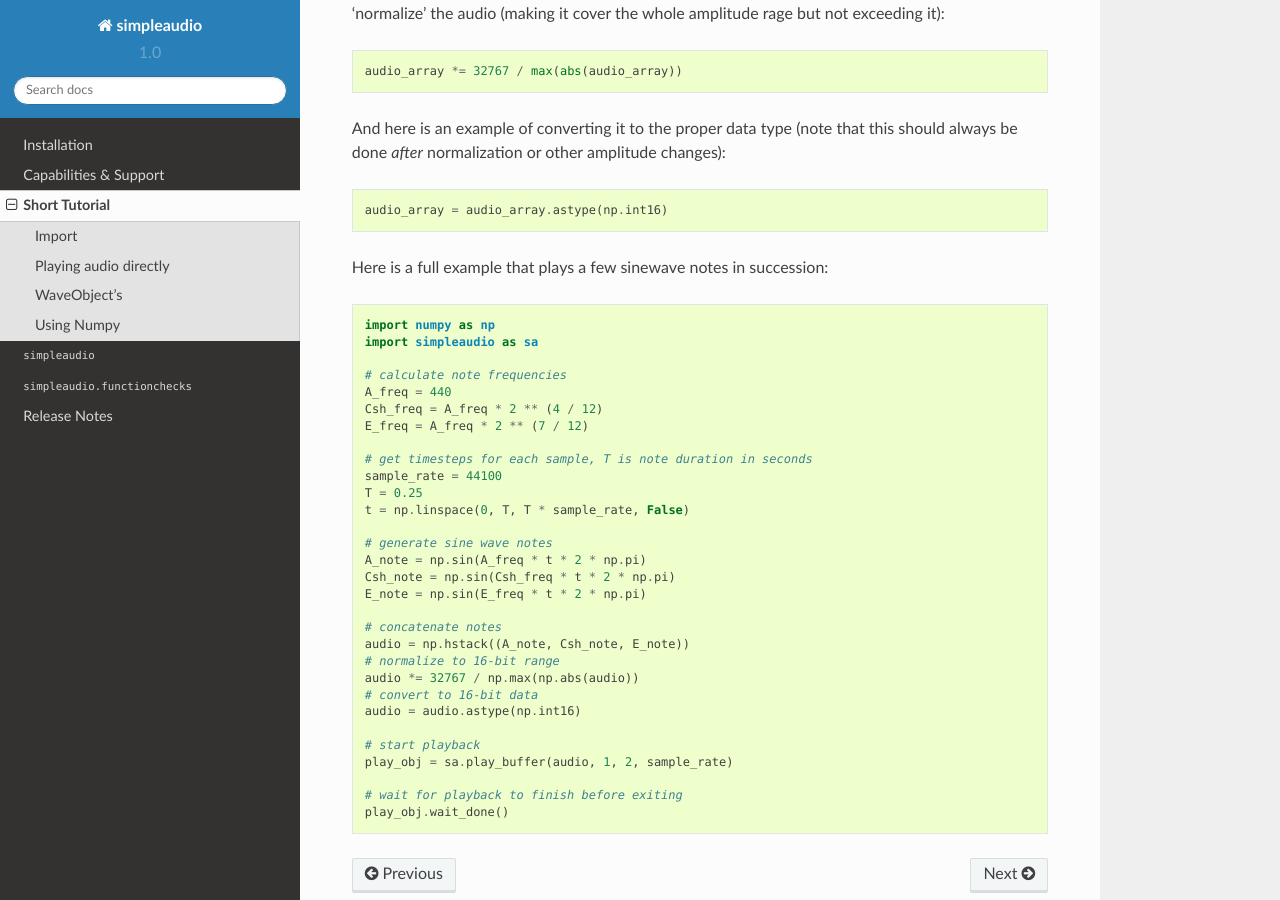
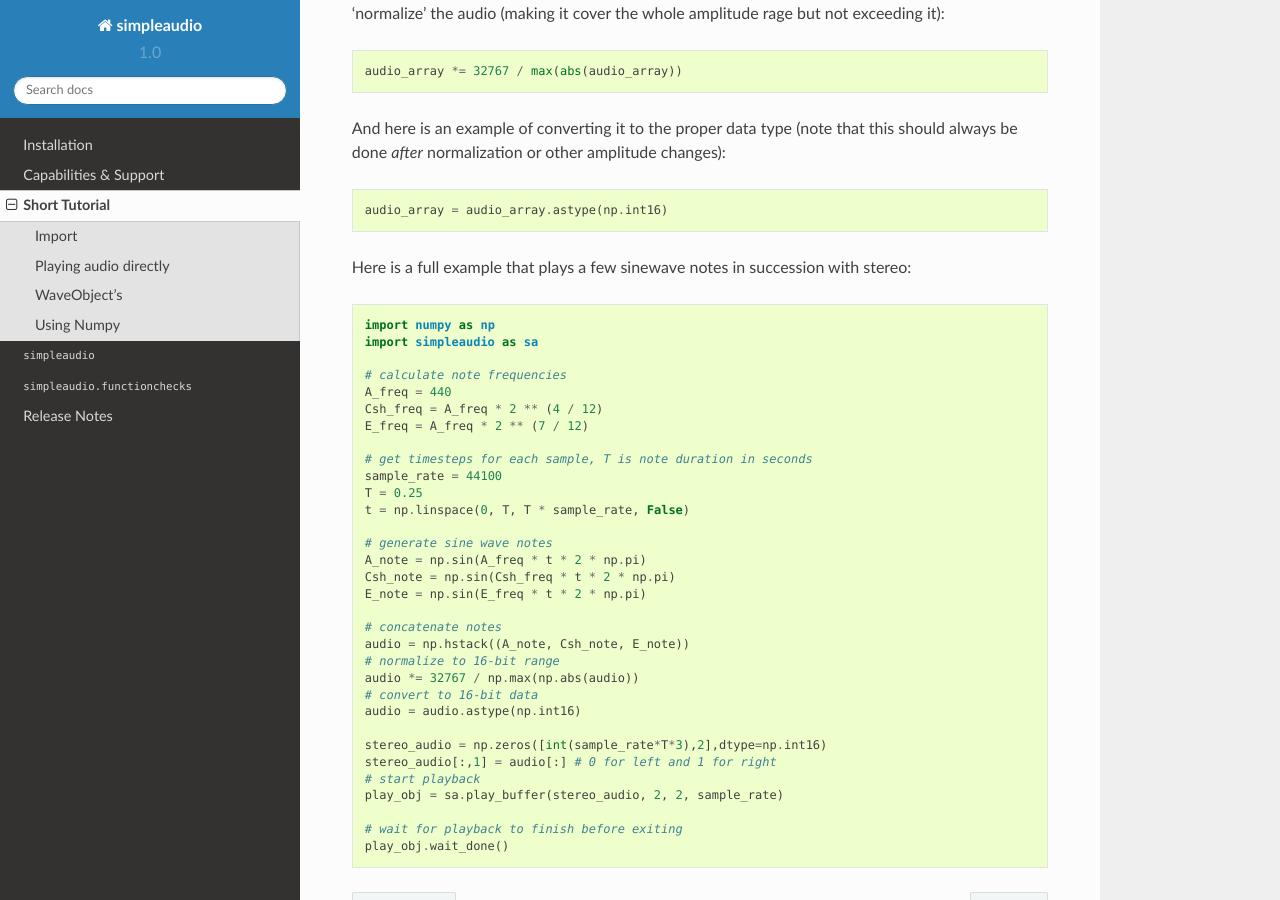
Before and after one commit to hamiltron/py-simple-audio, a Sphinx documentation site: the page built from docs/tutorial.rst, in a window 1280 px wide and 900 px high, scrolled down 1785 px. Built offline with Sphinx 7.4.7 and the Read the Docs theme 2.0.0, drawn with Linux system fonts in a browser that asks for light colours.

Commit message:
Update tutorial.rst
changed example for stereo

```diff
--- a/docs/tutorial.rst
+++ b/docs/tutorial.rst
@@ -82,7 +82,7 @@ this should always be done *after* normalization or other amplitude changes)::
 
    audio_array = audio_array.astype(np.int16)
 
-Here is a full example that plays a few sinewave notes in succession::
+Here is a full example that plays a few sinewave notes in succession with stereo::
 
    import numpy as np
    import simpleaudio as sa
@@ -109,8 +109,10 @@ Here is a full example that plays a few sinewave notes in succession::
    # convert to 16-bit data
    audio = audio.astype(np.int16)
 
+   stereo_audio = np.zeros([int(sample_rate*T*3),2],dtype=np.int16)
+   stereo_audio[:,1] = audio[:] # 0 for left and 1 for right
    # start playback
-   play_obj = sa.play_buffer(audio, 1, 2, sample_rate)
+   play_obj = sa.play_buffer(stereo_audio, 2, 2, sample_rate)
 
    # wait for playback to finish before exiting
    play_obj.wait_done()
```
